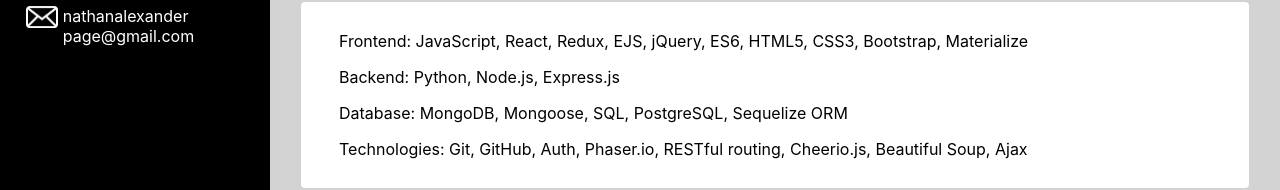
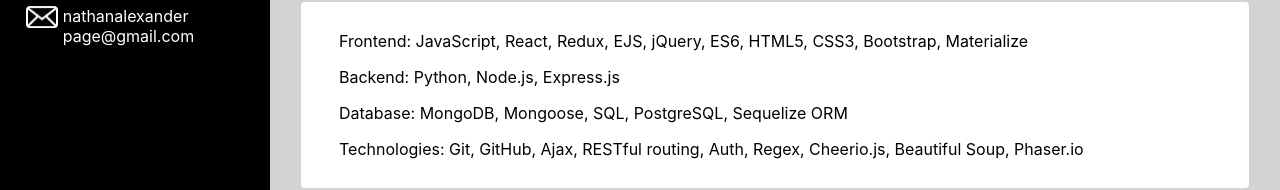
Before and after one commit to nathanalexanderpage/personal-website, a React (Create React App) app: page / in a window 1280 px wide. Shown: the part 615-805 px from the top of the page. Built offline with nearby package versions, Linux system fonts and the light colour scheme.

Commit message:
added live link for pokemon party planner

```diff
--- a/src/navigation/Nav.js
+++ b/src/navigation/Nav.js
@@ -23,7 +23,7 @@
       <div className="trans t2">
       </div>
       <nav>
-        <ul className="navlist">
+        <ul className="navlist no-select">
           <a href="#top">
             <li className="navitem">
               Top
--- a/src/pages/Home.js
+++ b/src/pages/Home.js
@@ -43,7 +43,7 @@
             Database: MongoDB, Mongoose, SQL, PostgreSQL, Sequelize ORM
           </p>
           <p>
-            Technologies: Git, GitHub, Auth, Phaser.io, RESTful routing, Cheerio.js, Beautiful Soup, Ajax
+            Technologies: Git, GitHub, Ajax, RESTful routing, Auth, Regex, Cheerio.js, Beautiful Soup, Phaser.io
           </p>
         </div>
 
@@ -114,7 +114,7 @@
             Nintendo's Pokemon franchise has an ultra-popular series of home and mobile games that have had followers young and old for over two decades. Some are content with a casual play style, but there is also a competitive scene wherein a lot of strategy goes into the formation of a team -- a so-called "party" -- of six Pokemon.  When you haven't played through the games enough times to know what kind of Pokemon to use, or you want to make side-by-side comparisons of multiple possible party configurations, this app will drastically shorten the length of time you need to do so, while giving you all the data you need to make informed strategic decisions.
           </p>
           <div>
-            <a href="#">
+            <a href="https://pokemonpartyplanner.herokuapp.com">
               <div className="projlink projsite">
                 Live site
               </div>
```
